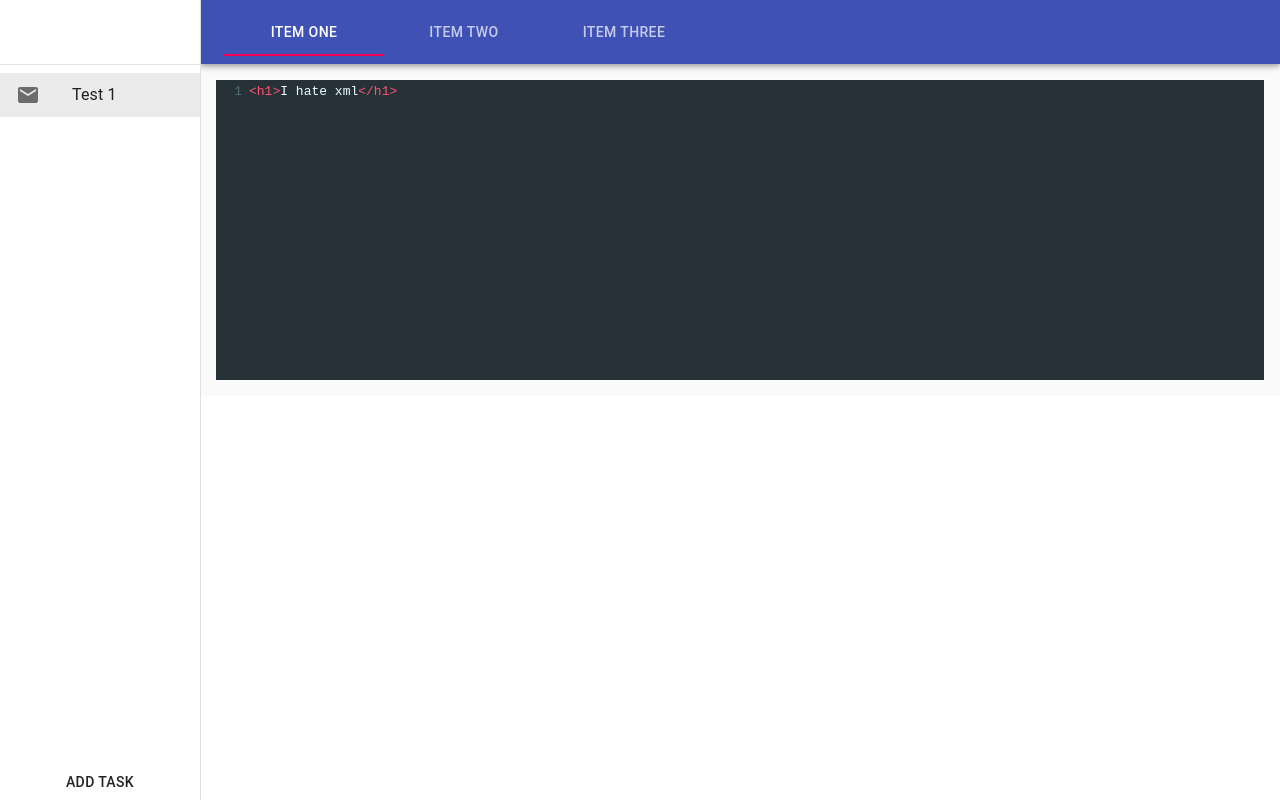
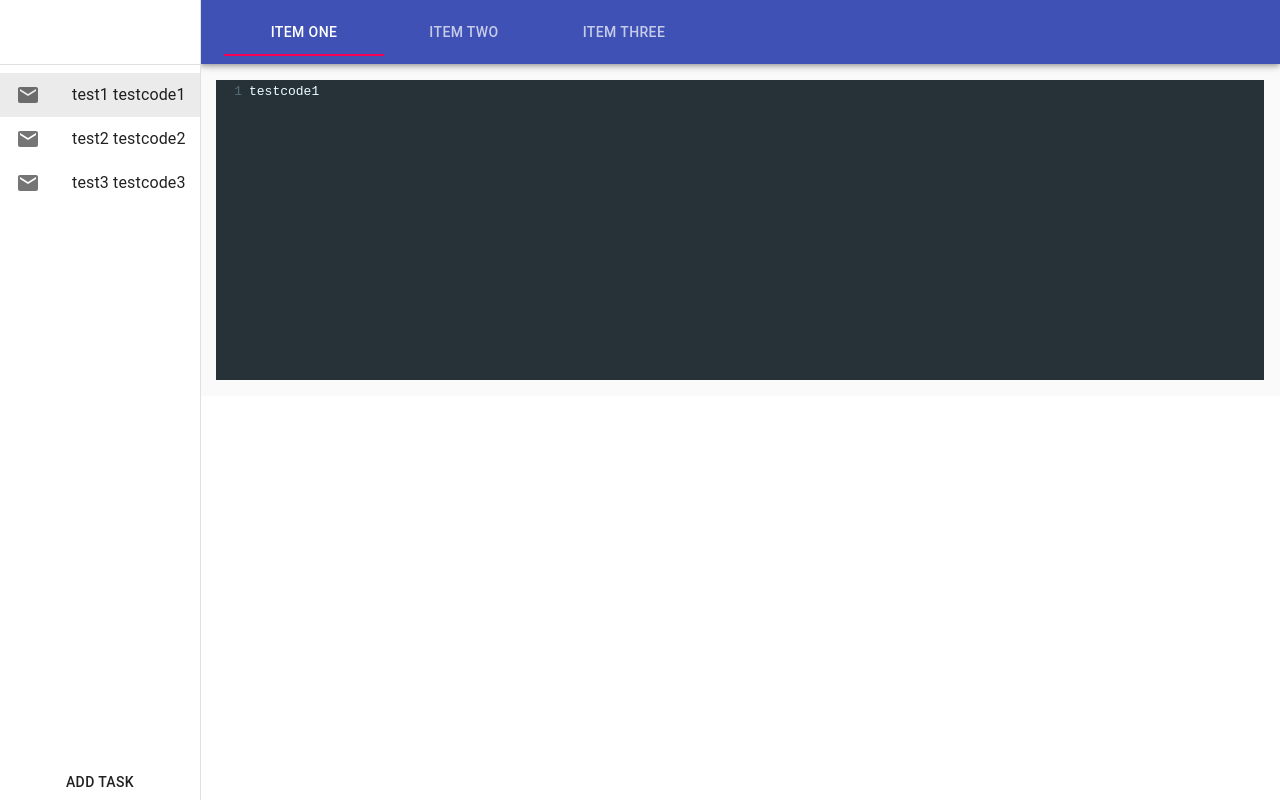
Before and after one commit to Chr1stian/masterapp, a React (Create React App) app: page / in a window 1280 px wide. Built offline with nearby package versions, Linux system fonts and the light colour scheme.

Commit message:
Change to object

```diff
--- a/src/App.tsx
+++ b/src/App.tsx
@@ -36,16 +36,25 @@ export interface Task {
   code: string;
 }
 
-const App: React.FC = () => {
+export interface Props {
+  Tasks?: {
+    [key: number]: Task;
+  };
+}
+
+const App: React.FC<Props> = (props: Props) => {
   const classes = useStyles();
   // Handling of selection in drawer and tabs
   const [tabIndex, setTabIndex] = React.useState(0);
   const [selectedTask, setSelectedTask] = React.useState(0);
 
-  const [tasks, setTasks] = React.useState<Task[]>([
-    { label: "Test", code: "<h1>I hate xml</h1>" }
-  ]);
-  // Helper functions
+  const [tasks, setTasks] = React.useState({
+    1: { label: "test1", code: "testcode1" },
+    2: { label: "test2", code: "testcode2" },
+    3: { label: "test3", code: "testcode3" }
+  });
+
+  /* Helper functions
   const addTask = (taskLabel: string): void => {
     const newTask = { label: taskLabel, code: "" };
     const newTasks: Task[] = [...tasks, newTask];
@@ -55,6 +64,11 @@ const App: React.FC = () => {
     const oldTasks = [...tasks];
     oldTasks[selectedTask] = task;
     setTasks(tasks);
+  };
+  */
+
+  const updateTask = (name: string, task: Task): void => {
+    setTasks(prevTasks => ({ ...prevTasks, [name]: task }));
   };
 
   const changeTab = (
@@ -72,14 +86,14 @@ const App: React.FC = () => {
         className={classes.appBar}
       />
       <Sidebar
-        tasks={tasks}
-        addTask={addTask}
+        Tasks={tasks}
+        // addTask={addTask}
         selectedTask={selectedTask}
         setSelectedTask={setSelectedTask}
       />
       <main className={classes.content}>
         <div className={classes.toolbar} />
-        <ContentContainer task={tasks[selectedTask]} changeTask={changeTask} />
+        <ContentContainer task={tasks[1]} changeTask={updateTask} />
       </main>
     </div>
   );
--- a/src/components/CodeInput.tsx
+++ b/src/components/CodeInput.tsx
@@ -9,17 +9,15 @@ require("codemirror/mode/javascript/javascript");
 interface CodeInputProps {
   className?: string;
   code: string;
-  changeTask: (task: Task) => void;
+  changeTask: (name: string, task: Task) => void;
   task: Task;
 }
 
 const CodeInput: React.FC<CodeInputProps> = (props: CodeInputProps) => {
   const { changeTask, task, className } = props;
-  const [value, setValue] = React.useState(task.code);
   const setCode = (code: string): void => {
     task.code = code;
-    setValue(code);
-    changeTask(task);
+    changeTask("Task1", task);
   };
 
   return (
--- a/src/components/ContentContainer.tsx
+++ b/src/components/ContentContainer.tsx
@@ -5,7 +5,7 @@ import { CodeInput } from ".";
 interface ContentContainerProps {
   className?: string;
   task: Task;
-  changeTask: (task: Task) => void;
+  changeTask: (name: string, task: Task) => void;
 }
 
 const ContentContainer: React.FC<ContentContainerProps> = (
--- a/src/components/Sidebar.tsx
+++ b/src/components/Sidebar.tsx
@@ -16,8 +16,10 @@ import MailIcon from "@material-ui/icons/Mail";
 import { Task } from "../App";
 
 interface SidebarProps {
-  tasks: Task[];
-  addTask: (newTask: string) => void;
+  Tasks: {
+    [key: number]: Task;
+  };
+  addTask?: (newTask: string) => void;
   selectedTask: number;
   setSelectedTask: (taskIndex: number) => void;
 }
@@ -42,7 +44,7 @@ const useStyles = makeStyles((theme: Theme) =>
 
 const Sidebar: React.FC<SidebarProps> = (props: SidebarProps) => {
   const classes = useStyles();
-  const { tasks, addTask, selectedTask, setSelectedTask } = props;
+  const { Tasks, selectedTask, setSelectedTask } = props;
 
   return (
     <div>
@@ -57,7 +59,7 @@ const Sidebar: React.FC<SidebarProps> = (props: SidebarProps) => {
         <div className={classes.toolbar} />
         <Divider />
         <List>
-          {tasks.map((task, index) => (
+          {Object.entries(Tasks).map((task, index) => (
             <MenuItem
               button
               key={index}
@@ -67,13 +69,13 @@ const Sidebar: React.FC<SidebarProps> = (props: SidebarProps) => {
               <ListItemIcon>
                 <MailIcon />
               </ListItemIcon>
-              <ListItemText primary={task.label + " " + (index + 1)} />
+              <ListItemText primary={task[1].label + " " + task[1].code} />
             </MenuItem>
           ))}
         </List>
         <Button
           className={classes.taskButton}
-          onClick={(): void => addTask("Oppgave ")}
+          //onClick={(): void => addTask("Oppgave ")}
         >
           Add task
         </Button>
```
